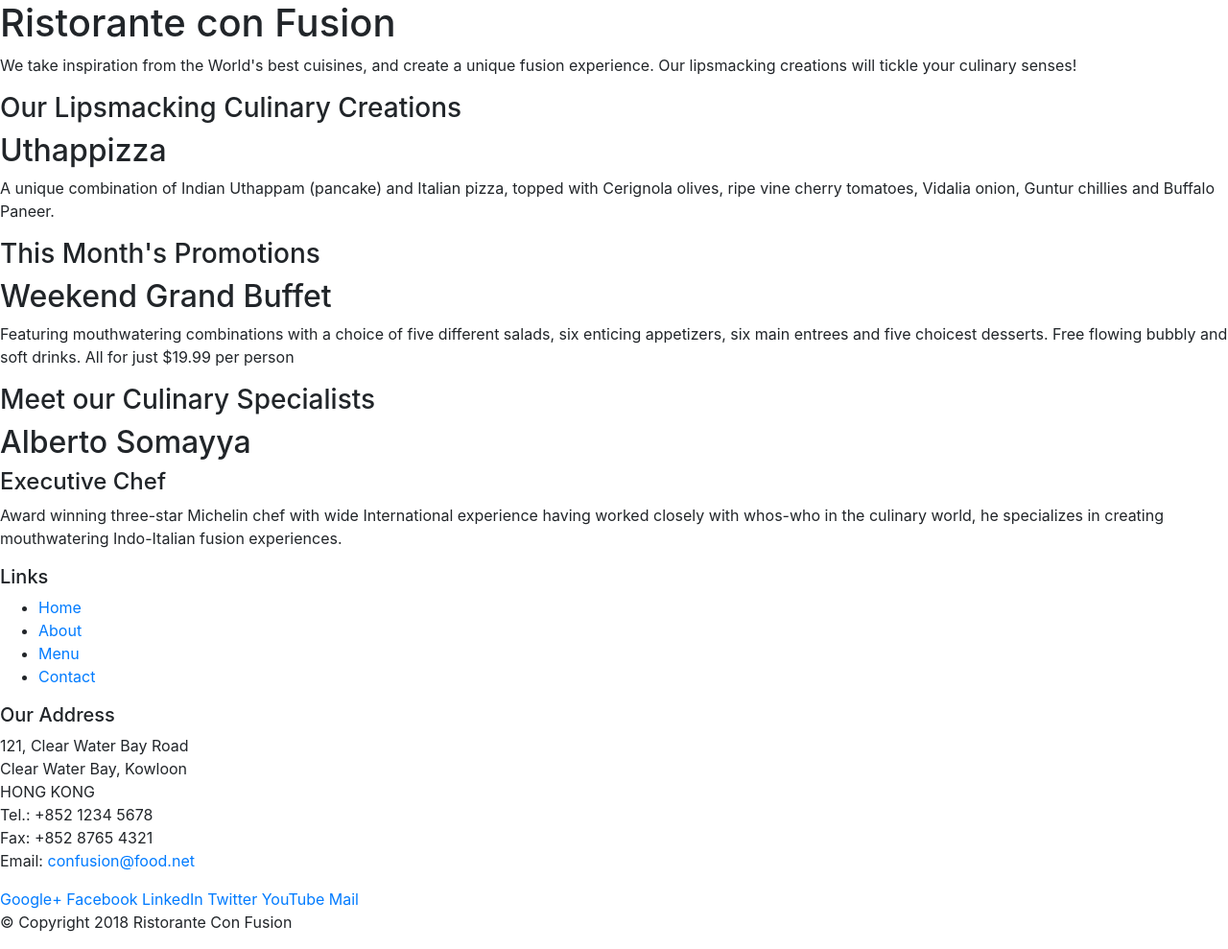
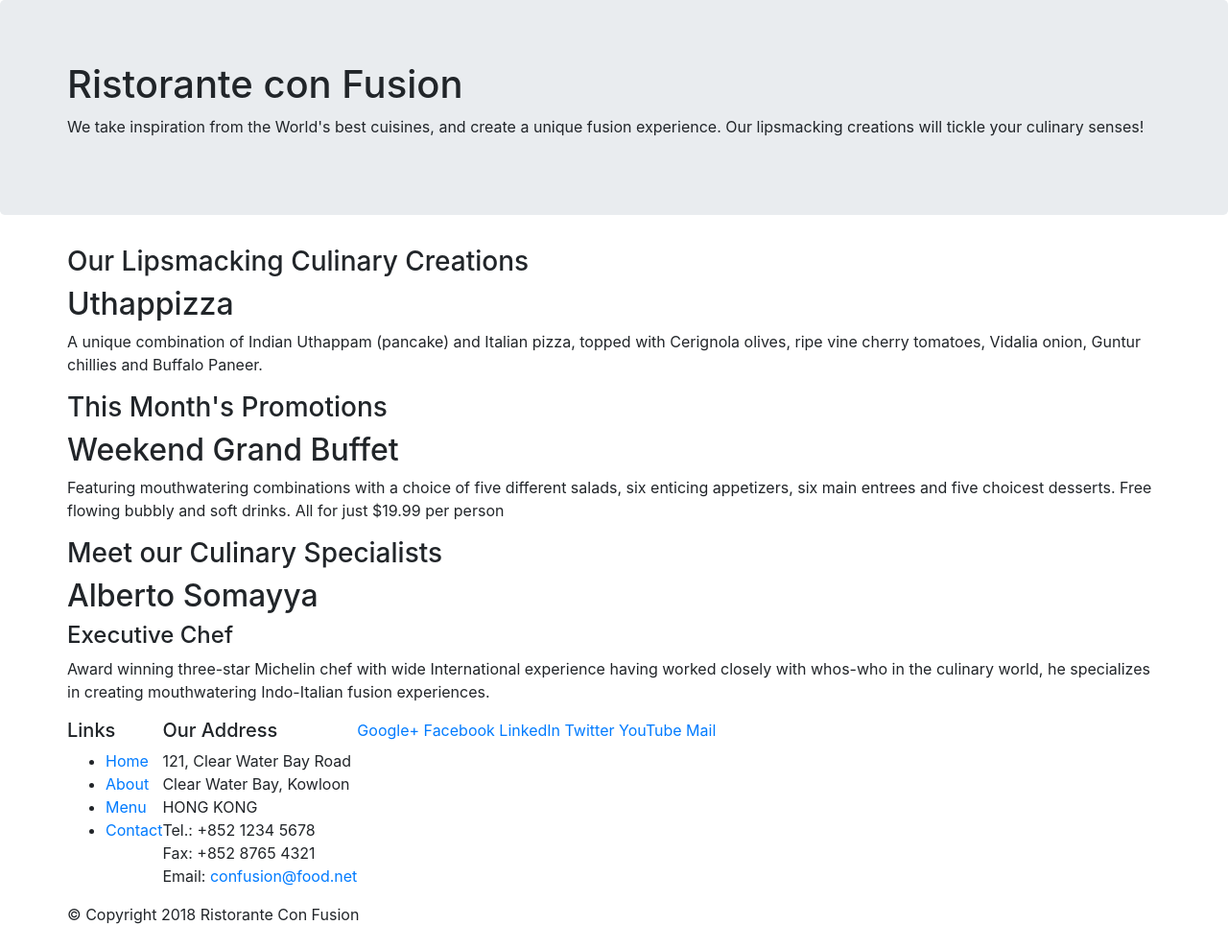
Before and after one commit to Slackoth/fullstack-web-development-course, a website: page bootstrap_basics/conFusion/index.html in a window 1280 px wide. Shown: the whole page at 96% size. Drawn offline with nearby package versions, Linux system fonts and the light colour scheme.

Commit message:
Ordered HTML

```diff
--- a/bootstrap_basics/conFusion/index.html
+++ b/bootstrap_basics/conFusion/index.html
@@ -14,9 +14,10 @@
 
 <body>
 
-    <header>
-        <div>
-            <div>
+    <!-- Jumbotron -> Used for hero sections -->
+    <header class="jumbotron">
+        <div class="container">
+            <div class="row">
                 <div>
                     <h1>Ristorante con Fusion</h1>
                     <p>We take inspiration from the World's best cuisines, and create a unique fusion experience. Our lipsmacking creations will tickle your culinary senses!</p>
@@ -27,8 +28,8 @@
         </div>
     </header>
 
-    <div>
-        <div>
+    <div class="container">
+        <div class="row">
             <div>
                 <h3>Our Lipsmacking Culinary Creations</h3>
             </div>
@@ -39,7 +40,7 @@
         </div>
 
 
-        <div>
+        <div class="row">
             <div>
                 <h3>This Month's Promotions</h3>
             </div>
@@ -49,7 +50,7 @@
             </div>
         </div>
 
-        <div>
+        <div class="row">
             <div>
                 <h3>Meet our Culinary Specialists</h3>
             </div>
@@ -62,8 +63,8 @@
     </div>
 
     <footer>
-        <div>
-            <div>
+        <div class="container">
+            <div class="row">
                 <div>
                     <h5>Links</h5>
                     <ul>
@@ -95,7 +96,7 @@
                     </div>
                 </div>
            </div>
-           <div>
+           <div class="row">
                 <div>
                     <p>© Copyright 2018 Ristorante Con Fusion</p>
                 </div>
```
